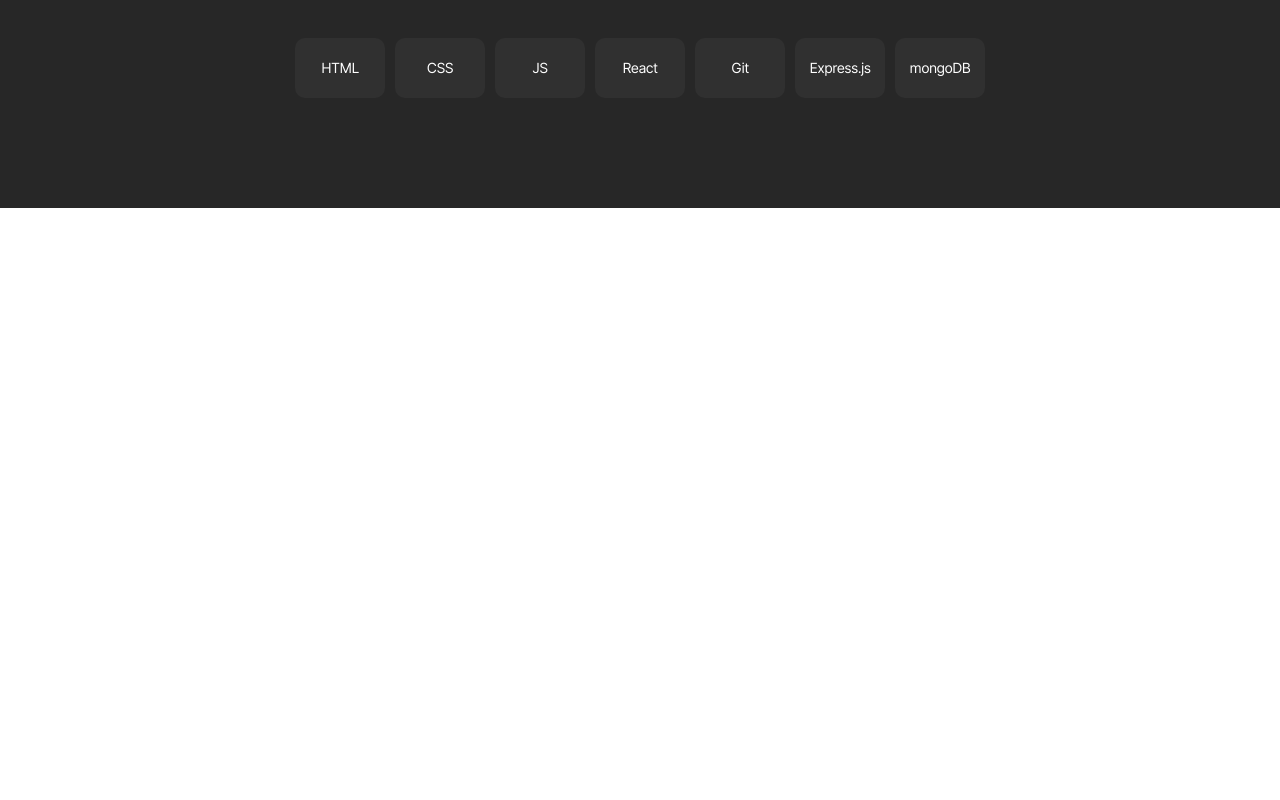
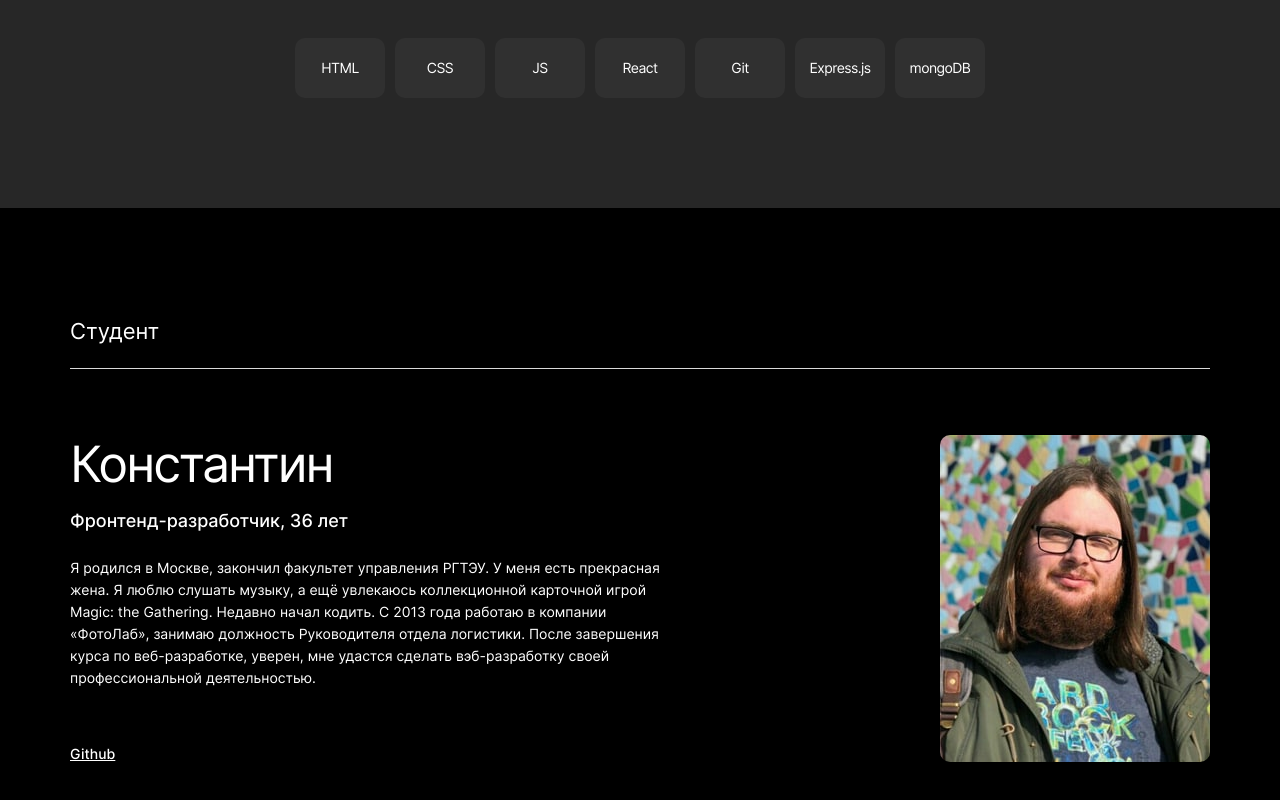
Before and after one commit to nivnikoff/movies-explorer-frontend, a React (Create React App) app: page / in a window 1280 px wide. Shown: the part 1821-2621 px from the top of the page. Before the commit the page ends 2029 px from the top, so only its background shows below. Built offline with nearby package versions, Linux system fonts and the light colour scheme.

Commit message:
AboutMe component created

```diff
--- /dev/null
+++ b/src/components/AboutMe/AboutMe.css
@@ -0,0 +1,79 @@
+.student {
+  padding: 110px 70px 100px;
+}
+
+.student__title {
+  padding-bottom: 23px;
+  margin: 0;
+  border-bottom: 1px solid #DADADA;
+  font-weight: 400;
+  font-size: 22px;
+  line-height: 27px;
+}
+
+.student__content {
+  padding-top: 66px;
+  display: flex;
+  justify-content: space-between;
+}
+
+.student__info {
+  display: flex;
+  flex-direction: column;
+  justify-content: space-between;
+}
+
+.sudent__bio {
+  max-width: 600px;
+  display: flex;
+  flex-direction: column;
+}
+
+.student__name {
+  padding-bottom: 18px;
+  margin: 0;
+  font-weight: 400;
+  font-size: 50px;
+  line-height: 58px;
+  letter-spacing: -0.04em;
+}
+
+.student__description {
+  padding-bottom: 26px;
+  margin: 0;
+  font-weight: 500;
+  font-size: 18px;
+  line-height: 20px;
+  mix-blend-mode: normal;
+}
+
+.student__about {
+  padding: 0;
+  margin: 0;
+  font-weight: 400;
+  font-size: 14px;
+  line-height: 22px;
+  mix-blend-mode: normal;
+}
+
+.student__link {
+  padding: 0;
+  margin: 0;
+  font-weight: 500;
+  font-size: 14px;
+  line-height: 17px;
+  color: white;
+  transition: opacity .5s linear;
+}
+
+.student__link:hover {
+  opacity: 0.6;
+}
+
+.student__avatar {
+  max-height: 327px;
+  max-width: 270px;
+  width: 100%;
+  object-fit: cover;
+  border-radius: 10px;
+}
--- a/src/components/AboutMe/AboutMe.jsx
+++ b/src/components/AboutMe/AboutMe.jsx
@@ -0,0 +1,24 @@
+import './AboutMe.css';
+import studentImg from '../../images/student.jpg';
+import { student } from '../../utils/utils';
+
+function AboutMe() {
+  return (
+    <section className="student" id="aboutMe">
+      <h2 className="student__title">Студент</h2>
+      <div className="student__content">
+        <div className="student__info">
+          <div className="sudent__bio">
+            <h3 className="student__name">{student.name}</h3>
+            <p className="student__description">{student.description}, {student.age}</p>
+            <p className="student__about">{student.about}</p>
+          </div>
+          <a className="student__link" href="https://github.com/nivnikoff">Github</a>
+        </div>
+        <img className="student__avatar" src={studentImg} alt="Константин Нивников"></img>
+      </div>
+    </section>
+  )
+}
+
+export default AboutMe;
--- a/src/components/Main/Main.jsx
+++ b/src/components/Main/Main.jsx
@@ -3,7 +3,7 @@
 import NavTab from '../NavTab/NavTab';
 import AboutProject from '../AboutProject/AboutProject';
 import Techs from '../Techs/Techs';
-// import AboutMe from '../AboutMe';
+import AboutMe from '../AboutMe/AboutMe';
 // import Portfolio from '../Portfolio';
 // import Footer from ',,/Footer';
 
@@ -16,8 +16,8 @@
         <NavTab/>
         <AboutProject/>
         <Techs/>
-        {/* <AboutMe/>
-        <Portfolio/> */}
+        <AboutMe/>
+        {/* <Portfolio/> */}
       </main>
       {/* <Footer/> */}
     </>
--- /dev/null
+++ b/src/utils/utils.js
@@ -0,0 +1,6 @@
+export const student = {
+  name: "Константин",
+  description: "Фронтенд-разработчик",
+  age: "36 лет",
+  about: "Я родился в Москве, закончил факультет управления РГТЭУ. У меня есть прекрасная жена. Я люблю слушать музыку, а ещё увлекаюсь коллекционной карточной игрой Magic: the Gathering. Недавно начал кодить. С 2013 года работаю в компании «ФотоЛаб», занимаю должность Руководителя отдела логистики. После завершения курса по веб-разработке, уверен, мне удастся сделать вэб-разработку своей профессиональной деятельностью."
+}
```
Also changed, not shown: src/images/link-arrow.svg (added), src/images/student.jpg (added).
